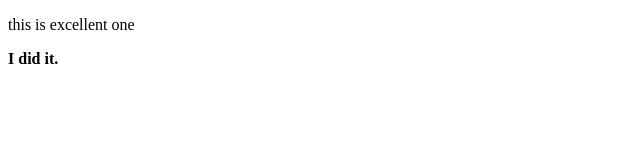
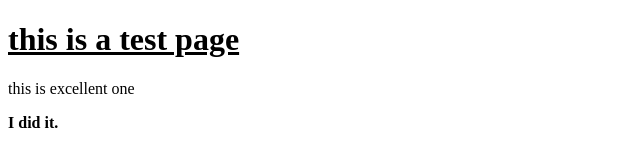
Before and after one commit to abdulsamad234/testt, a plain HTML site: page index.html in a window 1280 px wide. Shown: the whole page, without its empty margins (0-640 px from the left). Drawn offline with Linux system fonts and the light colour scheme.

Commit message:
heading added

```diff
--- a/index.html
+++ b/index.html
@@ -6,6 +6,9 @@
         <title></title>
     </head>
     <body>
+
+ <h1> <b> <u> this is a test page</h1></b></u>
+
     <p>this is excellent one</p> <!-- add head line !>
         <!--[if lte IE 9]>
             <p class="browserupgrade">You are using an <strong>outdated</strong> browser. Please <a href="https://browsehappy.com/">upgrade your browser</a> to improve your experience and security.</p>
```
